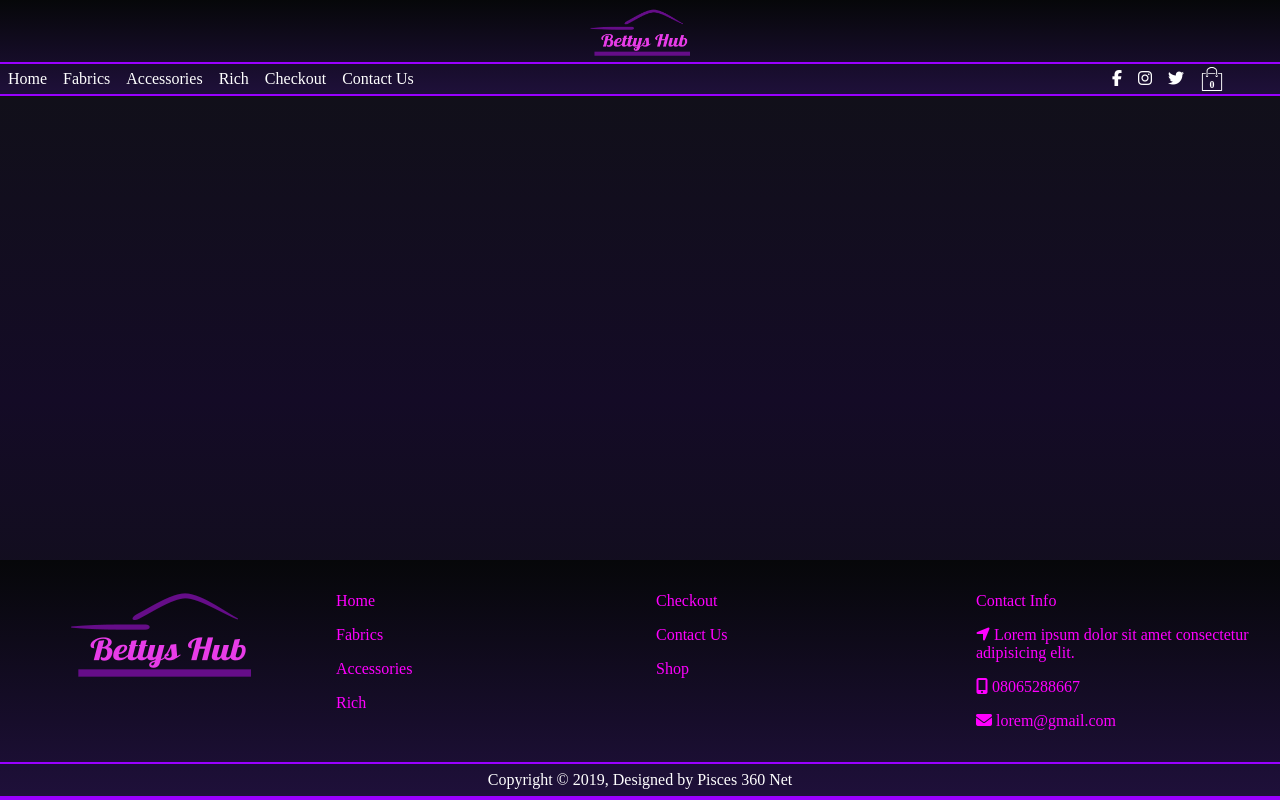
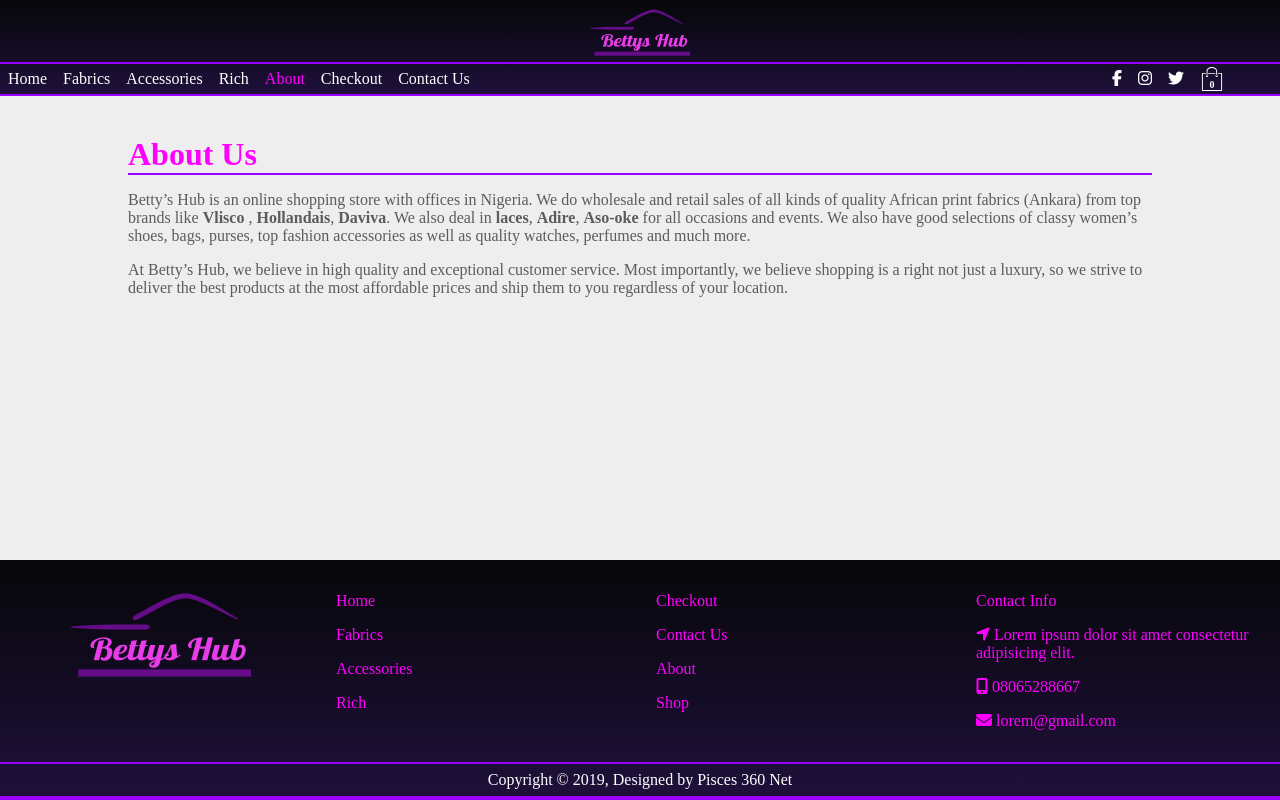
Before and after one commit to obrienu/bettys-hub-frontend, a React (Create React App) app: page /#/about in a window 1280 px wide. Built offline with nearby package versions, Linux system fonts and the light colour scheme.

Commit message:
Improved display view

```diff
--- a/src/App.js
+++ b/src/App.js
@@ -4,7 +4,6 @@
 import { Route, Switch } from "react-router-dom";
 import Homepage from "./pages/homepage/homepage.page";
 import Footer from "./components/footer/footer.component";
-import AdminPage from "./pages/admin/admin.component";
 import Fabric from "./pages/fabric/fabric.component";
 import Accessories from "./pages/accessories/accessories.component";
 import ShowPage from "./pages/shop.show.page/show.page.component";
@@ -12,6 +11,7 @@
 import CartDropdown from "./components/cart.dropdown/cart.dropdown.component";
 import Checkout from "./pages/checkout/checkout.component";
 import RichShop from "./pages/rich.shop/rich.shop.component";
+import About from "./pages/about/about.component";
 
 import { connect } from "react-redux";
 import { createStructuredSelector } from "reselect";
@@ -26,7 +26,7 @@
       <div className="Main">
         <Switch>
           <Route exact path="/" component={Homepage} />
-          <Route exact path="/bettyhubs/admin" component={AdminPage} />
+          <Route exact path="/about" component={About} />
           <Route path="/fabric" component={Fabric} />
           <Route path="/accessories" component={Accessories} />
           <Route path="/show/:shop/:commId" component={ShowPage} />
--- a/src/components/cart.dropdown/cart.dropdown.style.scss
+++ b/src/components/cart.dropdown/cart.dropdown.style.scss
@@ -14,7 +14,7 @@
   z-index: 6;
   align-items: center;
 
-  @include mediaSm {
+  @include mediaMd {
     left: 0;
   }
 
--- a/src/components/footer/footer.component.jsx
+++ b/src/components/footer/footer.component.jsx
@@ -43,12 +43,11 @@
               Contact Us
             </Link>
           </li>
-          {/*           <li className="FooterLinks">
-            <Link className="FooterLink" to="/accessories">
-              Blog
+          <li className="FooterLinks">
+            <Link className="FooterLink" to="/about">
+              About
             </Link>
           </li>
- */}{" "}
           <li className="FooterLinks">
             <Link className="FooterLink" to="/fabric">
               Shop
--- a/src/components/header/header.component.jsx
+++ b/src/components/header/header.component.jsx
@@ -40,12 +40,12 @@
             Rich
           </NavLink>
         </li>
-        {/*         <li className="links">
-          <NavLink activeClassName="ActiveLink" className="Link" to="/Blog">
-            Blog
+        <li className="links">
+          <NavLink activeClassName="ActiveLink" className="Link" to="/about">
+            About
           </NavLink>
         </li>
- */}{" "}
+
         <li className="links">
           <NavLink activeClassName="ActiveLink" className="Link" to="/checkout">
             Checkout
@@ -91,12 +91,11 @@
             Rich
           </NavLink>
         </li>
-        {/*         <li onClick={this.toggleMenu} className="links">
-          <NavLink activeClassName="ActiveLink" className="Link" to="/Blog">
-            Blog
+        <li onClick={this.toggleMenu} className="links">
+          <NavLink activeClassName="ActiveLink" className="Link" to="/about">
+            About
           </NavLink>
         </li>
- */}{" "}
         <li onClick={this.toggleMenu} className="links">
           <NavLink activeClassName="ActiveLink" className="Link" to="/checkout">
             Checkout
--- a/src/components/rich.header/rich.header.style.scss
+++ b/src/components/rich.header/rich.header.style.scss
@@ -1,7 +1,7 @@
 @import "../../assets/styles/config";
 
 .RichHeaderNav {
-  height: 5vh;
+  height: 2.2rem;
   display: flex;
   flex-flow: row wrap;
   background: $primary_background;
--- /dev/null
+++ b/src/pages/about/about.component.jsx
@@ -0,0 +1,30 @@
+import "./about.style.scss";
+import React from "react";
+
+const About = () => {
+  return (
+    <div className="BettysHubAboutContainer">
+      <div className="BettysHubAbout">
+        <h1 className="BettysHubAboutHeader">About Us</h1>
+        <p className="BettysHubAboutText">
+          Betty’s Hub is an online shopping store with offices in Nigeria. We do
+          wholesale and retail sales of all kinds of quality African print
+          fabrics (Ankara) from top brands like <strong>Vlisco</strong> ,{" "}
+          <strong>Hollandais</strong>, <strong>Daviva</strong>. We also deal in{" "}
+          <strong>laces</strong>, <strong>Adire</strong>,{" "}
+          <strong>Aso-oke</strong> for all occasions and events. We also have
+          good selections of classy women’s shoes, bags, purses, top fashion
+          accessories as well as quality watches, perfumes and much more.{" "}
+        </p>
+        <p className="BettysHubAboutText">
+          At Betty’s Hub, we believe in high quality and exceptional customer
+          service. Most importantly, we believe shopping is a right not just a
+          luxury, so we strive to deliver the best products at the most
+          affordable prices and ship them to you regardless of your location.
+        </p>
+      </div>
+    </div>
+  );
+};
+
+export default About;
--- /dev/null
+++ b/src/pages/about/about.style.scss
@@ -0,0 +1,32 @@
+@import "../../assets/styles/config";
+
+.BettysHubAboutContainer {
+  width: 100%;
+  min-height: calc(100vh - 21rem);
+  background-color: $primary_background;
+  padding: 1.5rem 0;
+
+  .BettysHubAbout {
+    width: 80%;
+    margin: auto;
+
+    .BettysHubAboutHeader {
+      font-size: 2rem;
+      color: $secondary_purple;
+      border-bottom: $base_border;
+
+      strong {
+        color: black;
+      }
+    }
+  }
+
+  h1,
+  p {
+    margin: 1rem 0;
+  }
+
+  .BettysHubAboutText {
+    color: $primary_text_color;
+  }
+}
```
Also changed, not shown: 17 other files (tests, documents, lock files or other folders).
